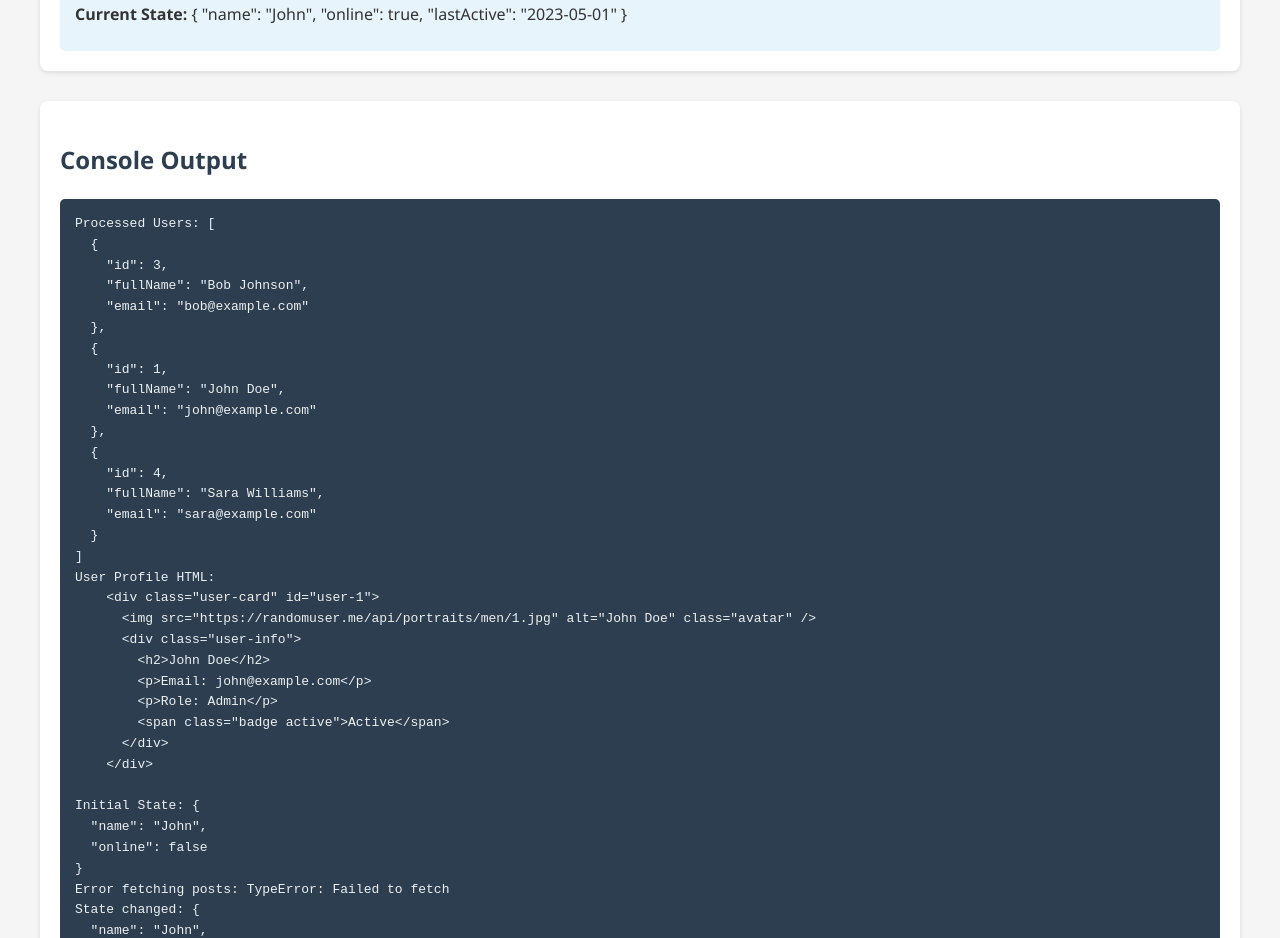
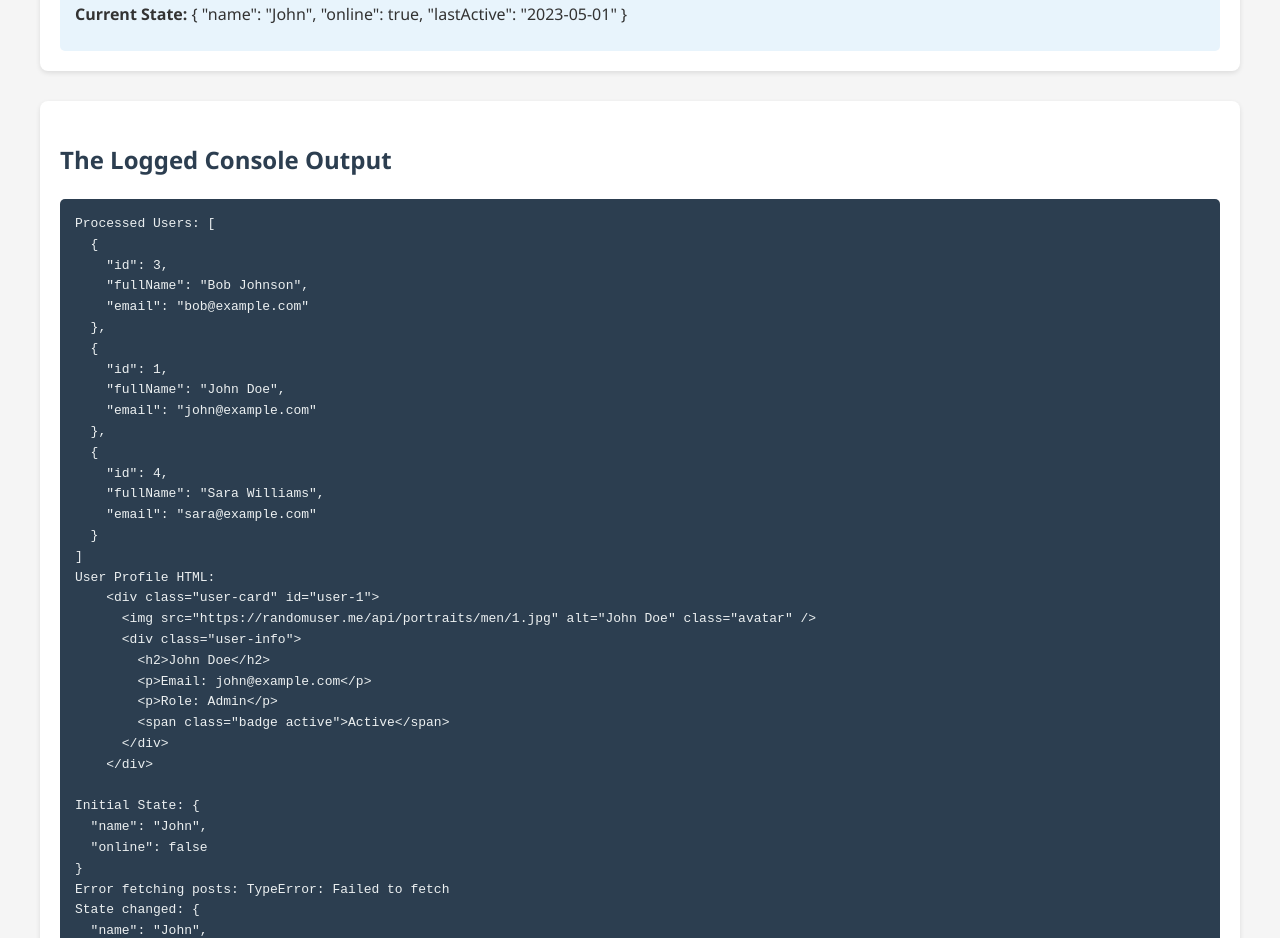
Before and after one commit to ToluwalaseQa/01_javascript, a website: page index.html in a window 1280 px wide. Shown: the part 1249-2187 px from the top of the page. Drawn offline with Linux system fonts and the light colour scheme; no server answers.

```diff
--- a/index.html
+++ b/index.html
@@ -45,7 +45,7 @@
     </div>
 
     <div class="section">
-        <h2>Console Output</h2>
+        <h2>The Logged Console Output</h2>
         <div class="console-output" id="console-output"></div>
     </div>
 
```
